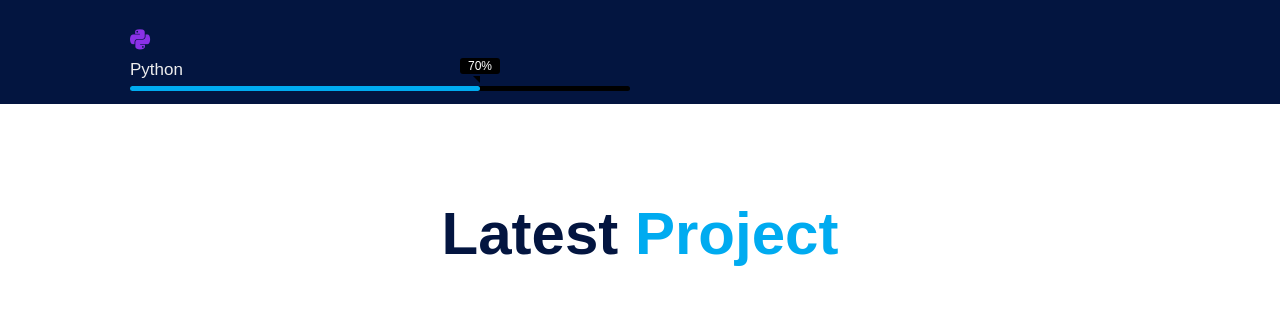
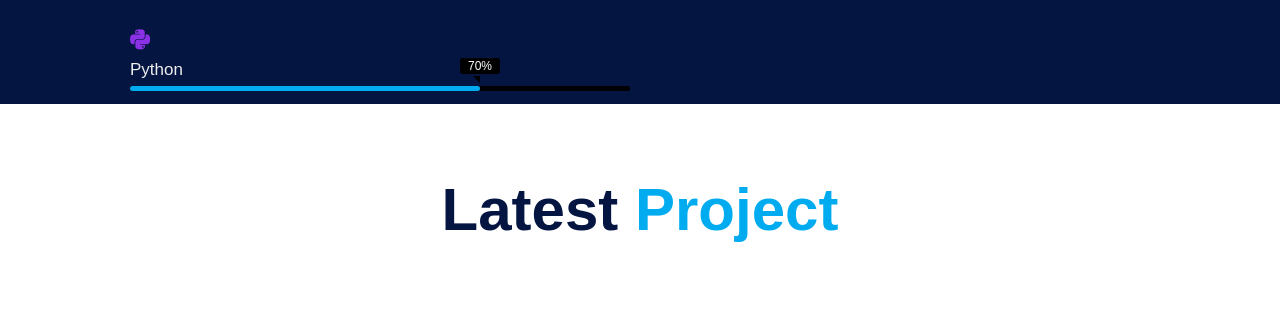
Before and after one commit to ulugbek48/portfolio, a plain HTML site: page index.html in a window 1280 px wide. Shown: the part 2246-2561 px from the top of the page. Drawn offline with Linux system fonts and the light colour scheme.

Commit message:
contenttt

```diff
--- a/index.html
+++ b/index.html
@@ -182,8 +182,8 @@
       </div>
     </section>
     <section class="projects" id="projects">
-      <div class="main-text" id="projects">
-        <h2 style="margin-top: 150px">Latest <span>Project</span></h2>
+      <div style="margin-top: 150px" class="main-text" id="projects">
+        <h2>Latest <span>Project</span></h2>
         <div class="portfolio-content">
           <div class="row minimal">
             <img src="images/ai-generated-7982956_1920.png" alt="" />
```
